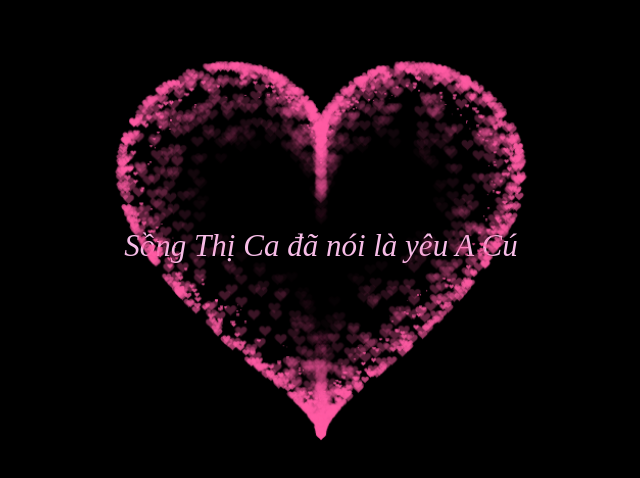
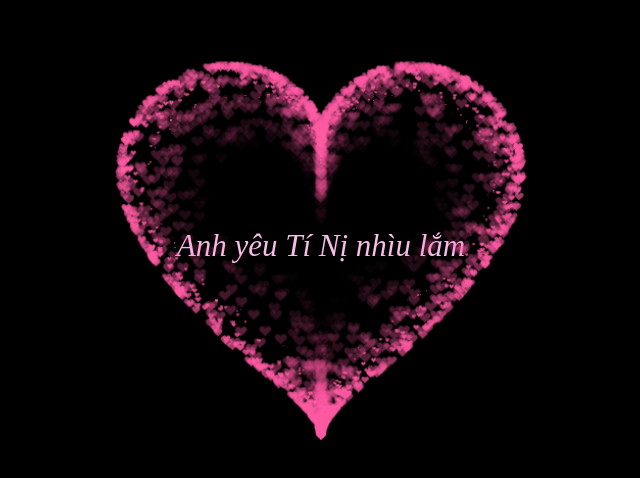
Before and after one commit to trangapao/songthica, a plain HTML site: page index.html in a window 1280 px wide. Shown: the part 152-630 px from the top of the page, without its empty margins (319-959 px from the left). Drawn offline with Linux system fonts and the light colour scheme.

Commit message:
Update index.html

```diff
--- a/index.html
+++ b/index.html
@@ -331,8 +331,8 @@ var ParticlePool = (function() {
         align-items: center;
         justify-content: center;
         margin-bottom: 5px;
-        text-align: center;">Sồng Thị Ca
- đã nói là yêu A Cú
+        text-align: center;">Anh yêu Tí Nị nhìu lắm
+
 </div>
  </BODY>
 </HTML>
```
